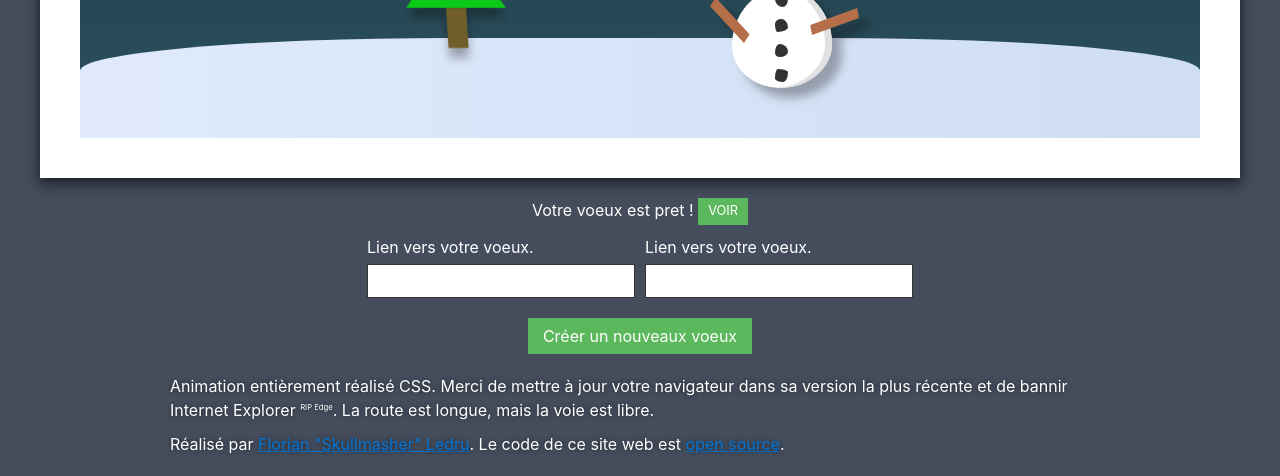
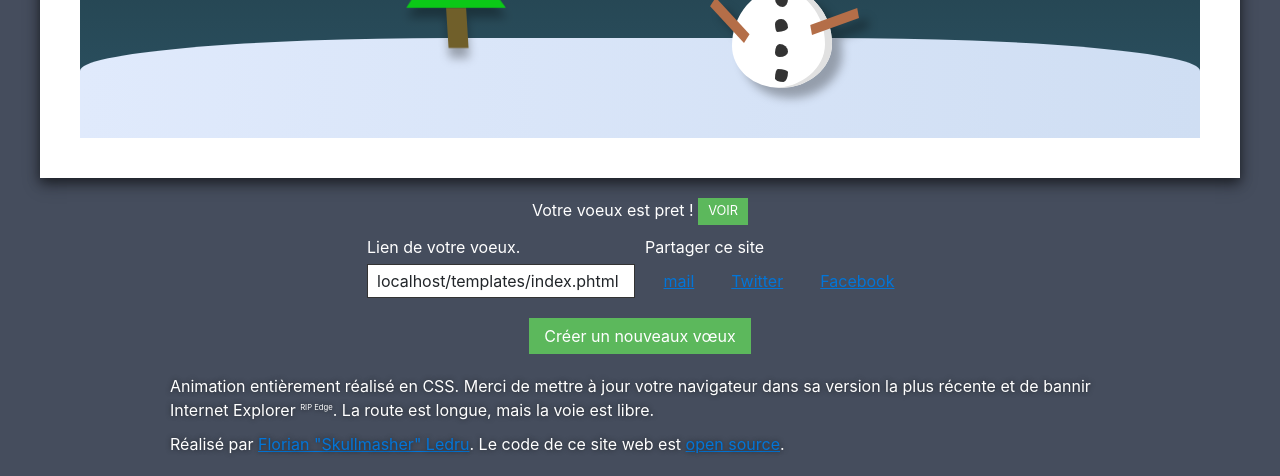
Before and after one commit to SkullMasher/wish-card-2019, a PHP site: page /templates/index.phtml in a window 1280 px wide. Shown: the part 647-1123 px from the top of the page. Run offline with PHP 8.4, Linux system fonts and the light colour scheme; data that the repository does not hold is empty; a stand-in replaces the project's code that opens the database connection.

Commit message:
:skull: Add share on social media

```diff
--- a/public/css/style.css
+++ b/public/css/style.css
@@ -2784,6 +2784,16 @@ body {
   align-items: center;
 }
 
+.flex-space-between {
+  display: flex;
+  justify-content: space-between;
+}
+
+.flex-space-around {
+  display: flex;
+  justify-content: space-around;
+}
+
 .site-hero {
   margin-bottom: 2rem;
   text-shadow: 0px 0px 5px #212529;
--- a/src/sass/_shame.scss
+++ b/src/sass/_shame.scss
@@ -17,6 +17,16 @@ body {
   display: grid;
   justify-content: center;
   align-items: center;
+}
+
+.flex-space-between {
+  display: flex;
+  justify-content: space-between;
+}
+
+.flex-space-around {
+  display: flex;
+  justify-content: space-around;
 }
 
 .site-hero {
--- a/src/sass/components/_share-wish.scss
+++ b/src/sass/components/_share-wish.scss
@@ -11,4 +11,7 @@
       color: $gray-900;
     }
   }
+  .share-wish__social {
+
+  }
 }
--- a/templates/footer_content.phtml
+++ b/templates/footer_content.phtml
@@ -1,4 +1,4 @@
   <div class="wrapper">
-    <p>Animation entièrement réalisé CSS. Merci de mettre à jour votre navigateur dans sa version la plus récente et de bannir Internet Explorer <sup><small><small>RIP Edge</small></small></sup>. La route est longue, mais la voie est libre.</p>
+    <p>Animation entièrement réalisé en CSS. Merci de mettre à jour votre navigateur dans sa version la plus récente et de bannir Internet Explorer <sup><small><small>RIP Edge</small></small></sup>. La route est longue, mais la voie est libre.</p>
     <p>Réalisé par <a href="https://skullmasher.io">Florian "Skullmasher" Ledru</a>. Le code de ce site web est <a href="https://github.com/skullmasher/wish-card-2019">open source</a>.</p>
   </div>
--- a/templates/index.phtml
+++ b/templates/index.phtml
@@ -2,7 +2,7 @@
 <html lang="en">
 <head>
 	<meta charset="UTF-8">
-	<meta name="description" content="Personnaliser et partager  votre carte de voeux 2019.">
+	<meta name="description" content="Personnaliser et partager votre carte de voeux 2019.">
 	<meta name="viewport" content="width=device-width, initial-scale=1">
 	<title>Carte de voeux 2019</title>
 	<link rel="stylesheet" href="css/style.css">
@@ -110,17 +110,20 @@
           <p class="txtcenter">Votre voeux est pret ! <a class="btn btn--small btn--success" href="topkek" target="_blank">VOIR</a></p>
           <div class="grid has-gutter">
             <div class="share-wish__link">
-              <label for="share-wish-link">Lien vers votre voeux.</label>
-              <input class="share-wish__link" type="text" name="" value="" id="share-wish-link">
+              <label for="share-wish-link">Lien de votre voeux.</label>
+              <input class="share-wish__link" type="text" name="" value="<?php echo $_SERVER["HTTP_HOST"] . $_SERVER["REQUEST_URI"] ?>" id="share-wish-link">
             </div>
-            <div class="share-wish__link">
-              <label for="share-wish-link">Lien vers votre voeux.</label>
-              <input class="share-wish__link" type="text" name="" value="" id="share-wish-link">
-
+            <div class="share-wish__social">
+              <p>Partager ce site</p>
+              <div class="flex-space-around">
+                <a href="mailto:?Subject=Créer une carte de voeu 2019&amp;Body=https://skullmasher.io/wish-card-2019">mail</a>
+                <a href="https://twitter.com/share?url=https://skullmasher.io/wish-card-2019" target="_blank">Twitter</a>
+                <a href="http://www.facebook.com/sharer.php?u=https://skullmasher.io/wish-card-2019" target="_blank">Facebook</a>
+              </div>
             </div>
           </div>
           <div class="mtm txtcenter">
-            <a class="btn btn--success" href="new">Créer un nouveaux voeux</a>
+            <a class="btn btn--success" href="new">Créer un nouveaux vœux</a>
           </div>
         </div>
 
```
Also changed, not shown: public/css/style.map.css.
